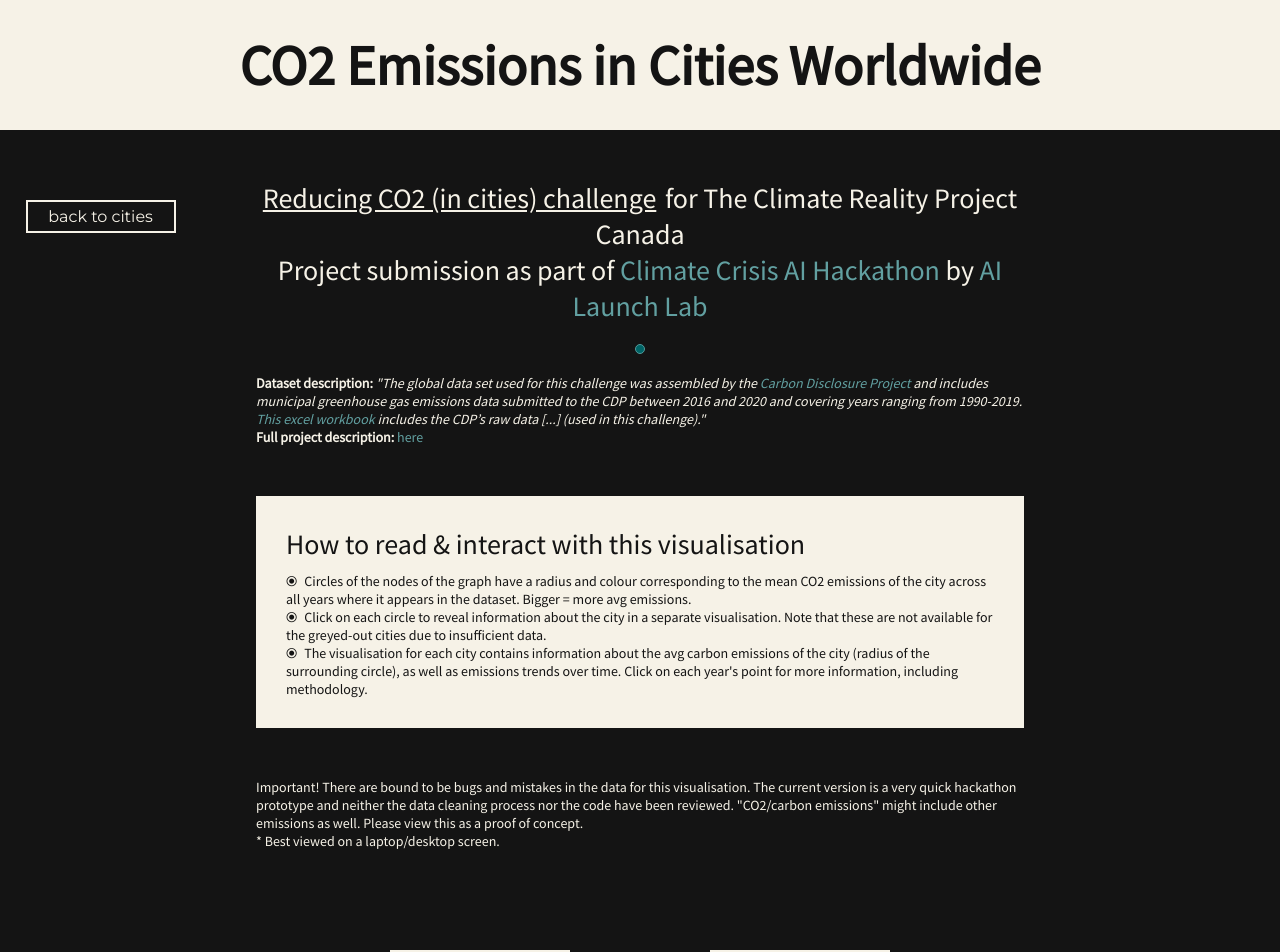
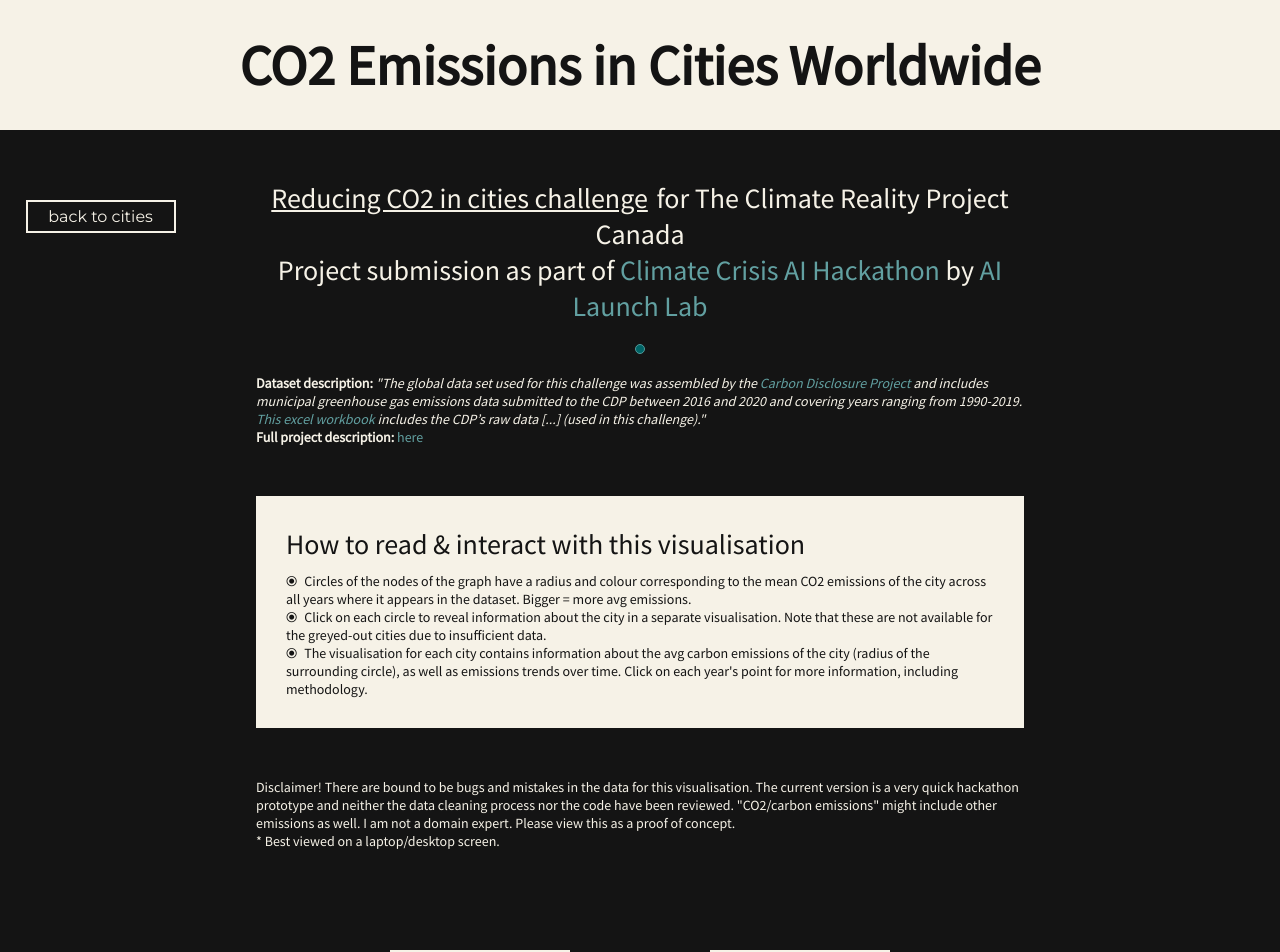
Before and after one commit to deaxmachina/hackaton_aichallenge, a React (Create React App) app: page / in a window 1280 px wide. Shown: the top 952 px of the page. Built offline with nearby package versions, Linux system fonts and the light colour scheme.

Commit message:
text corrections and favicon

```diff
--- a/public/index.html
+++ b/public/index.html
@@ -2,6 +2,7 @@
 <html lang="en">
   <head>
     <meta charset="utf-8" />
+    <link rel="icon" href="%PUBLIC_URL%/favicon.png" />
     <meta name="viewport" content="width=device-width, initial-scale=1" />
     <meta name="theme-color" content="#000000" />
     <meta property="og:url" content="https://co2cities.netlify.app/" />
--- a/src/Components/FooterSection/FooterSection.css
+++ b/src/Components/FooterSection/FooterSection.css
@@ -24,3 +24,9 @@
   width: 70%;
   margin-bottom: 10px;
 }
+
+@media(max-width: 600px) {
+  .notes-list {
+    width: 80%;
+  }
+}
--- a/src/Components/HeroSection/HeroSection.js
+++ b/src/Components/HeroSection/HeroSection.js
@@ -13,7 +13,7 @@
 // name of the org that set the hackathon challenge
 const nameOfOrg = "The Climate Reality Project Canada"
 // name of the challenge description
-const challengeName = " Reducing CO2 (in cities) challenge"
+const challengeName = " Reducing CO2 in cities challenge"
 // link to the challenge description
 const challengeDescriptionLink = "https://drive.google.com/file/d/1mZBAqlsNLVGj1qGAbAthNj2YMgGwkPNh/view"
 // description of the dataset - copy pasted from the project description
@@ -69,7 +69,7 @@
       </div>
 
       <p className="whole-graph-disclaimer">
-        Important! There are bound to be bugs and mistakes in the data for this visualisation. The current version is a very quick hackathon prototype and neither the data cleaning process nor the code have been reviewed. "CO2/carbon emissions" might include other emissions as well. Please view this as a proof of concept.
+        Disclaimer! There are bound to be bugs and mistakes in the data for this visualisation. The current version is a very quick hackathon prototype and neither the data cleaning process nor the code have been reviewed. "CO2/carbon emissions" might include other emissions as well. I am not a domain expert. Please view this as a proof of concept.
         <br></br>
         * Best viewed on a laptop/desktop screen.
       </p>
```
Also changed, not shown: src/Components/TreeAndCity/TreeAndCity.js (+4 -4 lines), public/favicon.png (added), 1 other file (tests, documents, lock files or other folders).
